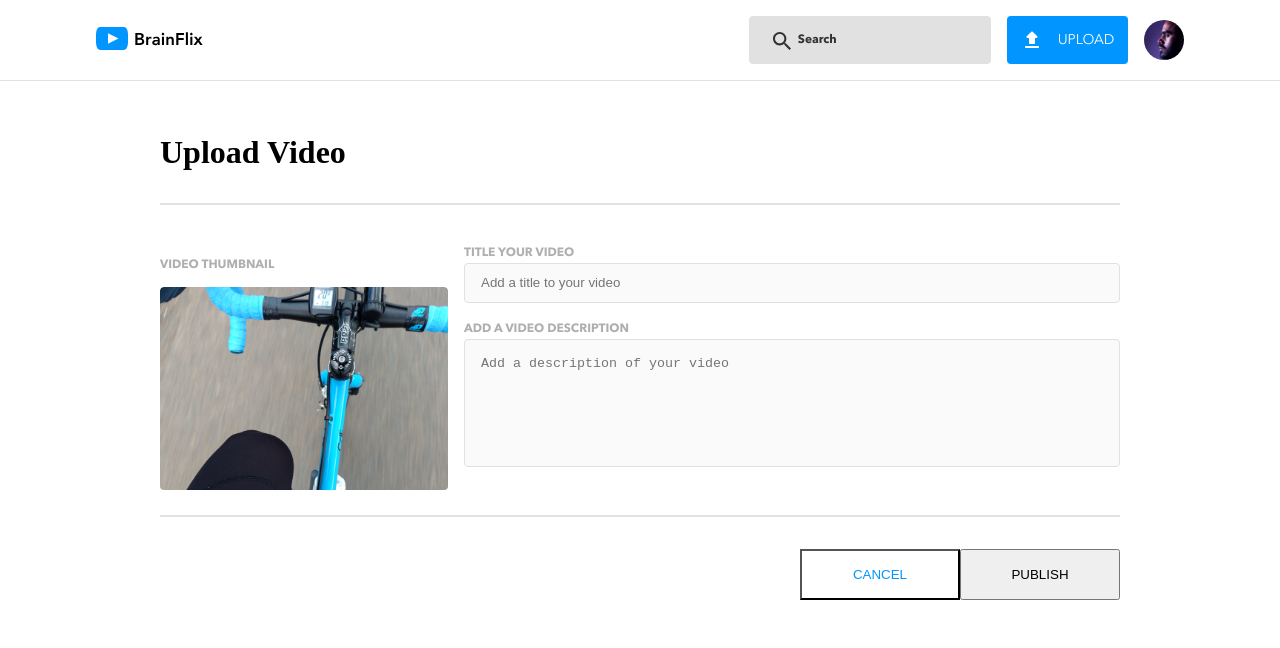
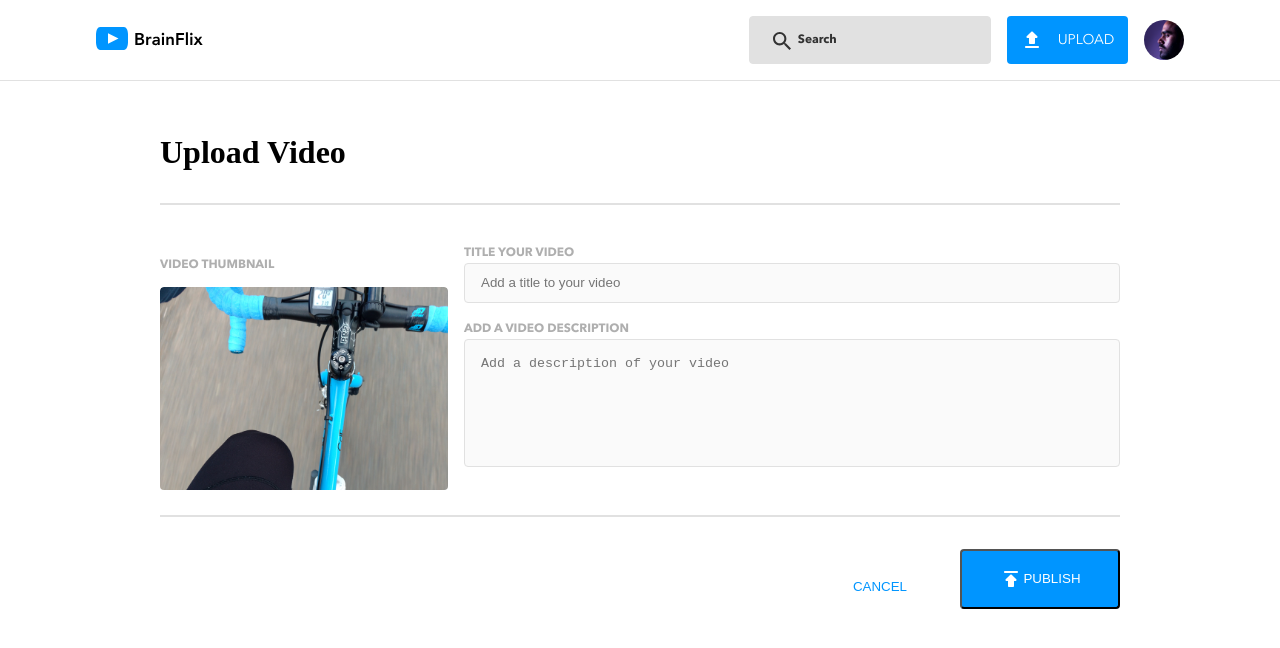
Before and after one commit to Jyotish-Melwani/jyotish-melwani-brainflix, a React (Create React App) app: page /upload in a window 1280 px wide. Shown: the top 648 px of the page. Built offline with nearby package versions, Linux system fonts and the light colour scheme.

Commit message:
semantic changes

```diff
--- a/src/Components/Comments/Comments.js
+++ b/src/Components/Comments/Comments.js
@@ -1,6 +1,7 @@
 import { Component } from 'react'
 import {API_KEY, API_URL} from '../../Helpers/Api.js'
 import './Comments.scss'
+// import getDate from '../../Helpers/Time.js'
 
 import axios from 'axios'
 
@@ -93,7 +94,7 @@ class Comments extends Component {
 
 
     // functions
-    formatDate = (dateVar) => {
+        getDate = (dateVar) => {
         return ('0' + (dateVar.getMonth() + 1)).slice(-2) + '/' + ('0' + dateVar.getDate()).slice(-2) + '/' + dateVar.getFullYear()
     }
 
@@ -105,7 +106,7 @@ class Comments extends Component {
             <li className="commentsLoaded-top">
                 <div className={className}></div>
                 <p className="commentsLoaded-top__account">{comment.name}</p>
-                <p className="commentsLoaded-top__date">{this.formatDate(new Date(Number(comment.timestamp)))}</p>
+                <p className="commentsLoaded-top__date">{this.getDate(new Date(Number(comment.timestamp)))}</p>
             </li>
             <li className="commentsLoaded-bottom">
                 <p className="commentsLoaded-bottom__comment">{comment.comment}</p>
--- a/src/Components/Comments/Comments.scss
+++ b/src/Components/Comments/Comments.scss
@@ -96,7 +96,12 @@
         @include mobile-labels;
         height: 3rem;
         background-color: $brainflix-blue;
+        border-radius: 0.25rem;
         color: $white;
+
+        &:hover {
+            background-color: $brainflix-darkblue;
+        }
         @include tablet {
             @include large-labels;
             height: 100%;
--- a/src/Components/Description/Description.js
+++ b/src/Components/Description/Description.js
@@ -2,12 +2,13 @@ import React from "react"
 import likes from "../../Assets/Icons/likes.svg"
 import views from "../../Assets/Icons/views.svg"
 import "./Description.scss"
+import getDate from "../../Helpers/Time"
 
 function Description({content}) {
 
-    const getDate = (dateVar) => {
-        return ('0' + (dateVar.getMonth() + 1)).slice(-2) + '/' + ('0' + dateVar.getDate()).slice(-2) + '/' + dateVar.getFullYear()
-    }
+    // const getDate = (dateVar) => {
+    //     return ('0' + (dateVar.getMonth() + 1)).slice(-2) + '/' + ('0' + dateVar.getDate()).slice(-2) + '/' + dateVar.getFullYear()
+    // }
 
     // need to export this function and import through helper folder
 
--- a/src/Components/Hero/Hero.scss
+++ b/src/Components/Hero/Hero.scss
@@ -1,6 +1,5 @@
 @use "../../Styles/Partials/mixins" as *;
 @use "../../Styles/Partials/variables" as *;
-@use "../../Styles/Partials/breakpoints" as *;
 
 .hero {
     padding-bottom: 1.5rem;
--- a/src/Components/Upload/Upload.js
+++ b/src/Components/Upload/Upload.js
@@ -1,12 +1,13 @@
 import React from 'react'
 import thumbnail from '../../Assets/Images/Upload-video-preview.jpg'
 import "./Upload.scss"
+import publishIcon from "../../Assets/Icons/publish.svg"
 
 function Upload(props) {
 
-    function pushBack(event) {
+    function uploadButton(event) {
         event.preventDefault()
-        alert("Upload complete!")
+        alert("Thank you for your participation")
         props.history.push('/')
     }
 
@@ -16,13 +17,13 @@ function Upload(props) {
             <h1 className="upload__header">Upload Video</h1>
             <div className="inner-load">
 
-                <form className="form" onSubmit={pushBack}>
+                <form className="form" onSubmit={uploadButton}>
                     <div className="form-one">
 
                         <div className="form-left">
                             <p className="form-left__description">VIDEO THUMBNAIL</p>
                             <div className="form-left-img-wrapper">
-                                <img className="form-left__img" src={thumbnail} alt="the thumbnail of a bicycle view"/>
+                                <img className="form-left__img" src={thumbnail} alt="thumbnail"/>
                             </div>
                         </div>
                         <div className="form-right">
@@ -34,8 +35,8 @@ function Upload(props) {
                         </div>
                     </div>
                     <div className="btns">
-                        <button className="btns__publish" type="submit">PUBLISH</button>
-                        <button className="btns__cancel" onClick={(e) => e.preventDefault()}>CANCEL</button>
+                        <button className="btns__publish" type="submit"><img className="btns_publish-img" src = {publishIcon} alt="publish icon"></img>PUBLISH</button>
+                        <button className="btns__cancel">CANCEL</button>
                     </div>
 
                 </form>
--- a/src/Components/Upload/Upload.scss
+++ b/src/Components/Upload/Upload.scss
@@ -6,7 +6,6 @@
     flex-direction: column;
     padding:0 1rem 1rem ;
     border-top: 1px solid $mercury;
-    animation: 0.8s ease-out 0s 1 slideFromBottom;
 
     @include desktop {
         padding:0 10rem 10rem;
@@ -51,7 +50,7 @@
         overflow: hidden;
         max-height: auto;
         max-width: 100%;
-        border-radius: 4px;
+        border-radius: 0.25rem;
         @include desktop {
             min-height: 12.7rem
         }
@@ -67,7 +66,7 @@
           object-fit: cover;
           max-width: 100%;
           max-height: 100%;
-          border-radius: 4px;
+          border-radius: 0.25rem;
             @include desktop {
                 height: 12.7rem;
 
@@ -102,9 +101,9 @@
 
     &__input {
         background-color: $alabaster;
-        border-radius: 4px;
+        border-radius: 0.25rem;
         border: 1px solid $mercury;
-        height: 1rem*2.5;
+        height: 2.5rem;
         padding-left: 1rem;
         @include desktop {
 
@@ -118,7 +117,7 @@
 
     &__text-area {
         background-color: $alabaster;
-        border-radius: 4px;
+        border-radius: 0.25rem;
         border: 1px solid $mercury;
         resize: none;
         height: 1rem*8;
@@ -138,7 +137,7 @@
 .btns {
     display: flex;
     flex-direction: column;
-    padding-top: 1rem*2;
+    padding-top: 2rem;
     @include tablet {
         flex-direction: row-reverse;
         justify-content: flex-start;
@@ -147,26 +146,29 @@
     }
     &__publish {
         padding: 1rem 0;
+        background-color: $brainflix-blue;
+        color: $white;
+        margin-bottom: 1rem;
+        display: flex;
+        justify-content: center;
+        align-items: center;
+        border-radius: 0.25rem;
         @include tablet {
-            min-width: 1rem*10;
+            min-width: 10rem
+        }
+
+        &-img {
+            justify-content: left;
         }
     }
     &__cancel {
         background-color: $white;
         color: $brainflix-blue;
         padding: 1rem 0;
+        border: none;
         @include tablet {
-            min-width: 1rem*10;
+            min-width: 10rem;
 
         }
     }
 }
-
-@keyframes slideFromBottom{
-    0% {
-      transform: translateY(1%);
-    }
-    100% {
-      transform: translateY(0);
-    }
-  }
--- a/src/Helpers/Time.js
+++ b/src/Helpers/Time.js
@@ -1,4 +1,6 @@
     // // functions
-    // dateGet = (dateVar) => {
-    //     return ('0' + (dateVar.getMonth() + 1)).slice(-2) + '/' + ('0' + dateVar.getDate()).slice(-2) + '/' + dateVar.getFullYear()
-    // }
+    function getDate(dateVar){
+        return ('0' + (dateVar.getMonth() + 1)).slice(-2) + '/' + ('0' + dateVar.getDate()).slice(-2) + '/' + dateVar.getFullYear()
+    }
+
+    export default getDate
```
